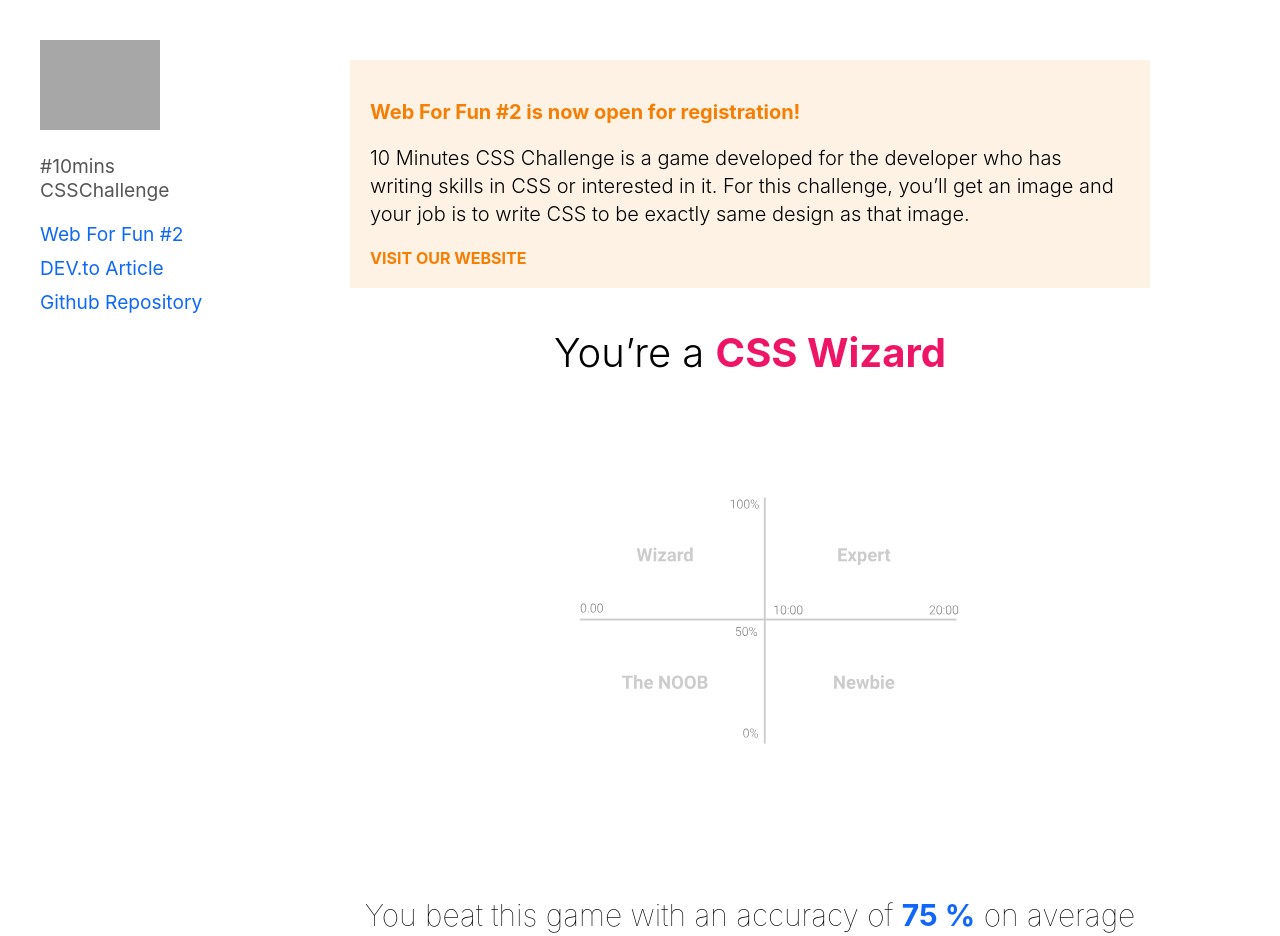
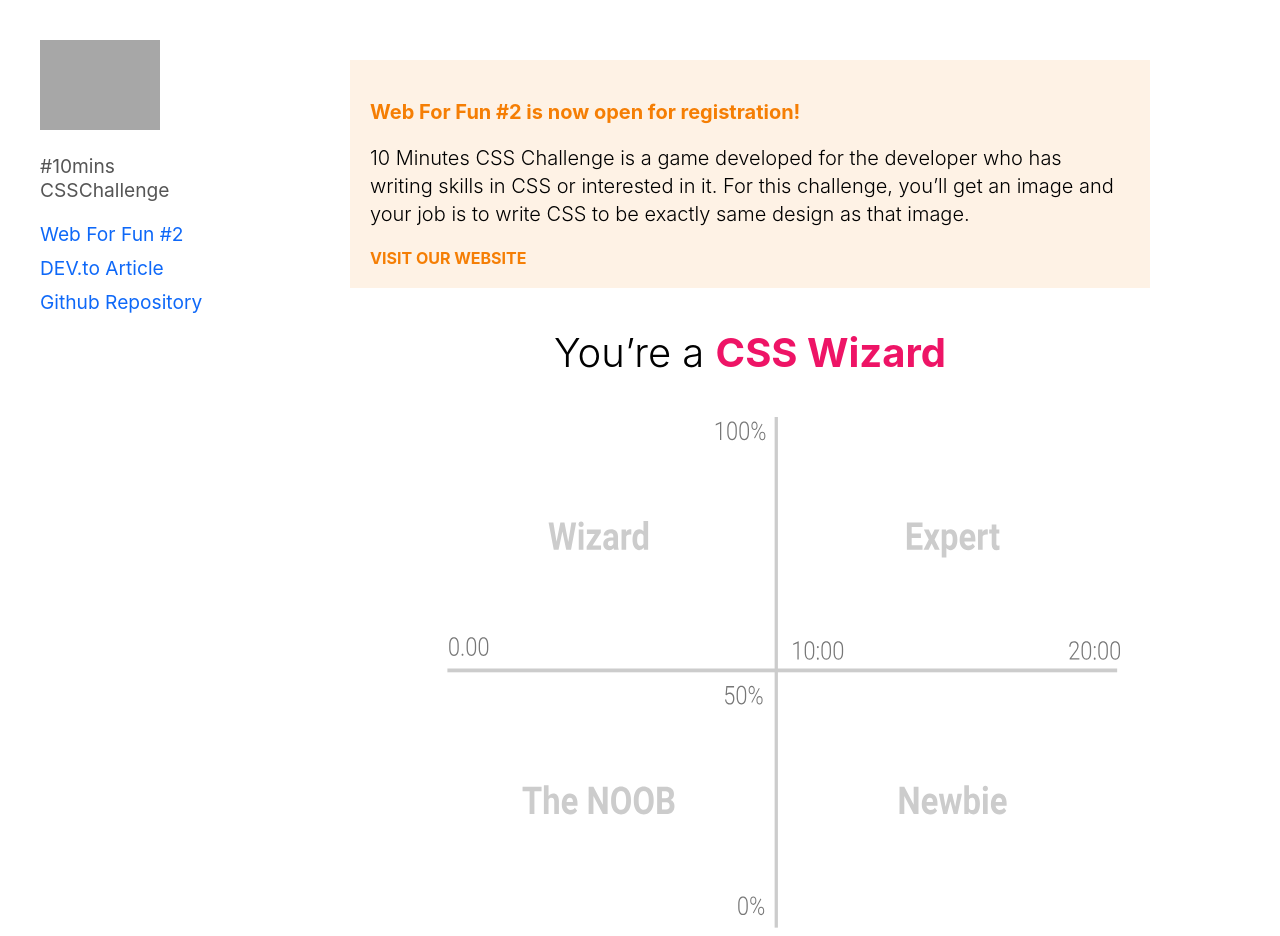
Before and after one commit to WebForFunThailand/css-challenge, a Next.js app: page /summary in a window 1280 px wide. Shown: the top 936 px of the page. Built offline with nearby package versions, Linux system fonts and the light colour scheme; grey boxes are pictures that could not be loaded.

Commit message:
fix: graph

```diff
--- a/src/pages/summary/index.tsx
+++ b/src/pages/summary/index.tsx
@@ -1,15 +1,15 @@
 /** @jsxRuntime classic */
 /** @jsx jsx */
 import { jsx, css } from '@emotion/react';
-import React, { FunctionComponent } from 'react';
+import { FunctionComponent } from 'react';
 import Head from 'next/head';
 import MessageBox from '../../components/Message';
 import SummaryMessageBox from '../../components/SummaryMessage';
 import { MainLayout } from '../../layouts/MainLayout';
 
 const graphStyle = css`
-  width: 450px;
-  height: 450px;
+  width: 800px;
+  height: 600px;
   display: block;
   margin: 0 auto;
 `;
@@ -25,6 +25,7 @@ const badgeLabelStyle = css`
   font-weight: 300;
   text-align: center;
 `;
+
 const Summary: FunctionComponent = () => (
   <MainLayout>
     <div className="container">
```
Also changed, not shown: public/graph.svg.
